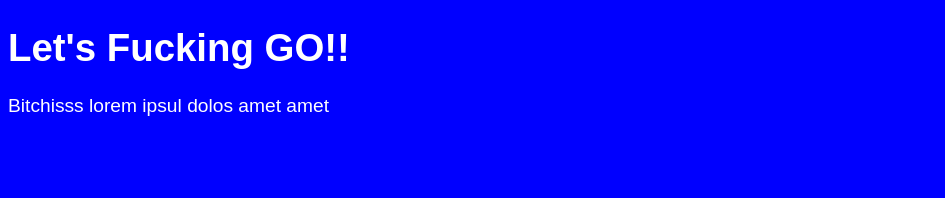
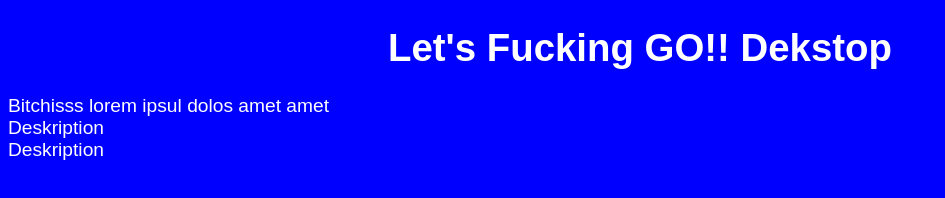
Before and after one commit to rahidyat/coursera-test, a plain HTML site: page module2-assigment/index.html in a window 1280 px wide. Shown: the whole page, without its empty margins (0-945 px from the left). Drawn offline with Linux system fonts and the light colour scheme.

Commit message:
try test

```diff
--- a/module2-assigment/index.html
+++ b/module2-assigment/index.html
@@ -6,7 +6,12 @@
 <link rel="stylesheet" href="style.css">
 </head>
 <body>
-<h1>Let's Fucking GO!!</h1>
+<h1>Let's Fucking GO!! Dekstop</h1>
+
 <div>Bitchisss lorem ipsul dolos amet amet</div>
+
+<div>Deskription</div>
+
+<div>Deskription</div>
 </body>
 </html>
--- a/module2-assigment/style.css
+++ b/module2-assigment/style.css
@@ -4,3 +4,6 @@ body {
   font-family: sans-serif;
   color: white
 }
+h1 {
+	text-align: center;
+}
```
